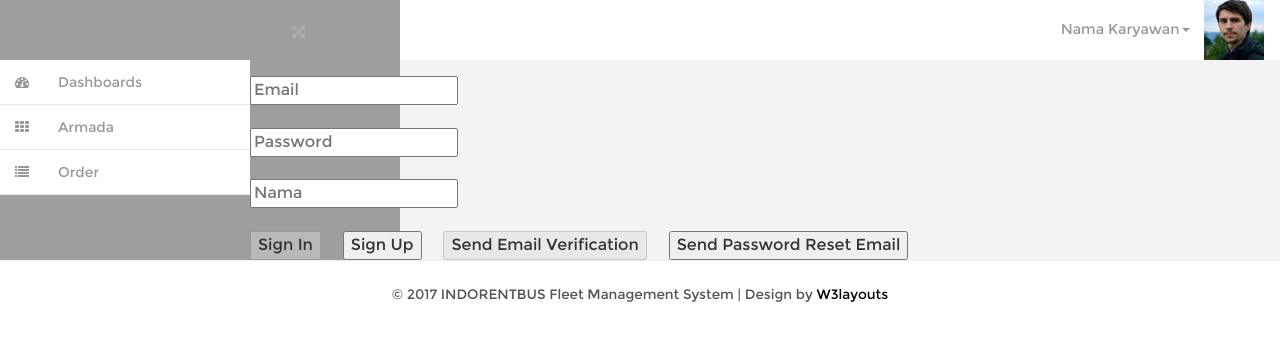
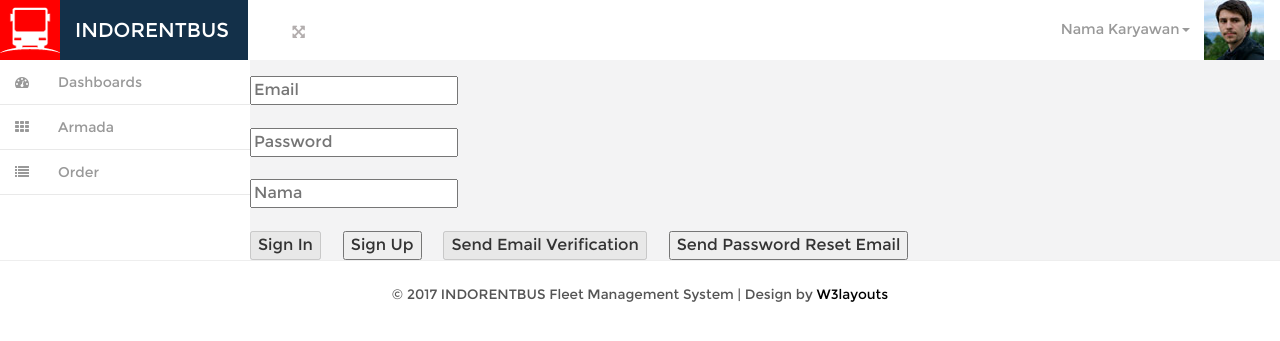
Before and after one commit to kemtol/indorentbus, a Jekyll site: the page built from index.html, in a window 1280 px wide. Shown: the top 341 px of the page. Built offline with Jekyll 4.4.1, drawn with Linux system fonts in a browser that asks for light colours; nearby versions of some CDN libraries; Markdown is read by kramdown in place of the engine named in the settings; comment, search, counter and statistics services are not loaded; some of the changed text lies outside the part shown.

Commit message:
Update default.html

```diff
--- a/_layouts/default.html
+++ b/_layouts/default.html
@@ -68,7 +68,7 @@
 				<button type="button" class="navbar-toggle" data-toggle="collapse" data-target=".navbar-collapse"> <span class="sr-only">Toggle navigation</span> <span class="icon-bar"></span> <span class="icon-bar"></span> <span class="icon-bar"></span> </button>
 			<h1>
 			<a class="navbar-brand" href="https://kemtol.github.io/indorentbus" style="padding:0;vertical-align: top;">
-				<img class="a1" src="<img src="{{ site.url }}/images/jrb-logo.png.jpg">" style="width: 60px;height: 60px;background:red;display: block;position: left:0;float: left;" />
+				<img class="a1" src="{{ site.url }}/images/jrb-logo.png" style="width: 60px;height: 60px;background:red;display: block;position: left:0;float: left;" />
 				<span class="a2" style="display: inline-block;padding: 20px 0 0 15px;box-sizing: border-box;width: block;float: left;">INDORENTBUS</span>
 				<span style="display:block;clear:both"></span>
 			</a>
```
